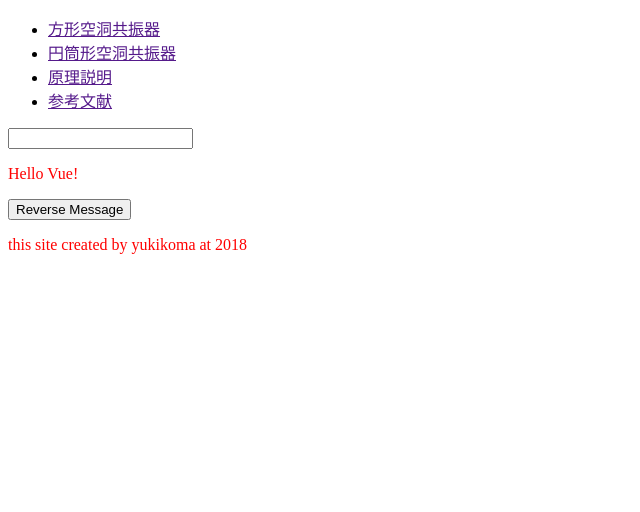
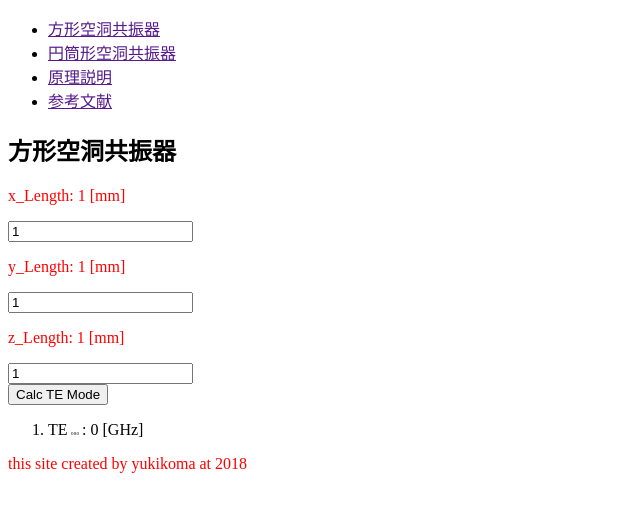
Before and after one commit to moenatu/JS_application, a plain HTML site: page cabity_calc/index.html in a window 1280 px wide. Shown: the whole page, without its empty margins (0-640 px from the left). Drawn offline with nearby package versions, Linux system fonts and the light colour scheme.

Commit message:
add:方形空洞共振器の共振周波数の計算だけとりあえず追加。

```diff
--- a/cabity_calc/cavity.js
+++ b/cabity_calc/cavity.js
@@ -1,25 +1,54 @@
-// window.onload = function(){
-//   console.log("onload");
-// };
 
-//test
-// var app = new Vue({
-//   el: '#app',
-//   data: {
-//     message: 'Hello Vue!'
-//   }
-// });
-// app.message = 'I have change the messsage data!';
-//end of test
-
-var app = new Vue({
-  el: '#app',
+var rectangularCavityResonator = new Vue({
+  el: '#rectangularCavityResonator',
   data:{
-    message: 'Hello Vue!'
+    x_Length: 1,
+    y_Length: 1,
+    z_Length: 1,
+    modeResultList:[
+      {m:0,n:0,p:0,lambda:0,f:0},
+    ],
   },
   methods:{
-    reverseMessage: function() {
-      this.message = this.message.split('').reverse().join('')
+    calcTEmode: function() {
+        console.log('done');
+        var m = 1,n = 0,p = 1,lambda = 0,f = 0;
+        var TEmode = {m:m,n:n,p:p,lambda:lambda,f:f};
+        var a = 2 * this.x_Length, b = 2 * this.y_Length, l = 2 * this.z_Length;
+        var c = 299792458;
+        this.modeResultList = [];
+        console.log(TEmode);
+
+        for(m=1;m<6;m++){
+          for(n=0;n<6;n++){
+            for(p=0;p<6;p++){
+              lambda = 1/Math.sqrt(
+                Math.pow(m/a, 2) +
+                Math.pow(n/b, 2) +
+                Math.pow(p/l, 2)
+              );
+              f = c/lambda;
+              f = f/1000000;
+              f = Math.round(f*10000)/10000;
+              // https://qiita.com/nagito25/items/0293bc317067d9e6c560
+              TEmode = {m:m,n:n,p:p,lambda:lambda,f:f};
+              this.modeResultList.push(TEmode);
+              // console.log(TEmode.f);
+            }
+          }
+        }
+        // https://developer.mozilla.org/ja/docs/Web/JavaScript/Reference/Global_Objects/Array/sort
+        // https://qiita.com/PianoScoreJP/items/f0ff7345229871039672
+        this.modeResultList.sort(function(a,b){
+          if(a.f < b.f) return -1;
+          if(a.f > b.f) return 1;
+          return 0;
+        });
     }
   }
 });
+
+Vue.component('modeResult-list', {
+    props: ['modeResult'],
+    template: `<li>TE{{modeResult.m,modeResult.n,modeResult.p}}: {{ modeResult.f }} [GHz]</li>`
+});
--- a/cabity_calc/index.html
+++ b/cabity_calc/index.html
@@ -19,15 +19,51 @@
       </nav>
     </header>
     <main>
-      <form class="" action="index.html" method="post">
+
+      <!-- <form class="" action="index.html" method="post">
         <input type="text" name="" value="">
-      </form>
+      </form> -->
+      <h2>方形空洞共振器</h2>
+      <div id="rectangularCavityResonator">
+          <p>x_Length: {{ x_Length }} [mm]</p>
+          <input v-model="x_Length">
+          <p>y_Length: {{ y_Length }} [mm]</p>
+          <input v-model="y_Length">
+          <p>z_Length: {{ z_Length }} [mm]</p>
+          <input v-model="z_Length">
+          <br>
+          <button v-on:click="calcTEmode">Calc TE Mode</button>
 
-      <div id="app">
-          <p>{{ message }}</p>
-          <button v-on:click="reverseMessage">Reverse Message</button>
+        <ol id="TEmodeResult">
+          <!-- <modeResult-list
+              v-for="modeResult in modeResultList">
+          </modeResult-list> -->
+          <li v-for="modeResult in modeResultList">
+            <!-- https://jp.vuejs.org/v2/guide/list.html -->
+            <!-- {{modeResult.f}} -->
+            TE
+            <span class="small">{{modeResult.m}}
+            {{modeResult.n}}
+            {{modeResult.p}}</span>
+            : {{ modeResult.f }} [GHz]
+          </li>
+        </ol>
       </div>
 
+<!-- <div id="modeResult-list">
+             <h1>modeResult-list</h1>
+             <input type="text" v-model="newTask">
+             <input type="button" value="追加" v-on:click="addTask">
+             <div class="list">
+                 <ul>
+                     <li v-for="item in list" :key="item.id">
+                         {{ item.value }}
+                         <input type="button" value="達成">
+                         <input type="button" value="削除">
+                     </li>
+                 </ul>
+             </div>
+         </div> -->
     </main>
     <footer>
       <p class="auther">this site created by yukikoma at 2018</p>
--- a/cabity_calc/style.css
+++ b/cabity_calc/style.css
@@ -1,3 +1,10 @@
 p{
   color: red;
 }
+.small{
+  font-size: 5px;
+  font-feature-settings : "palt";
+  letter-spacing: -0.1em;
+  padding: -0.1em;
+  margin: -0.1em;
+}
```
